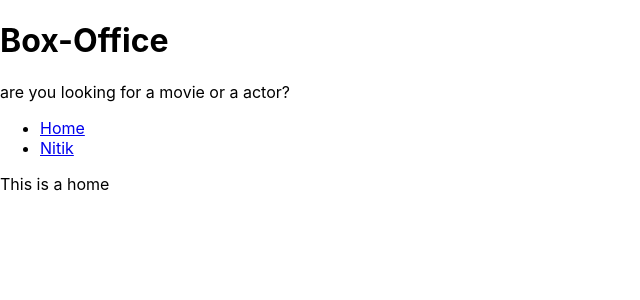
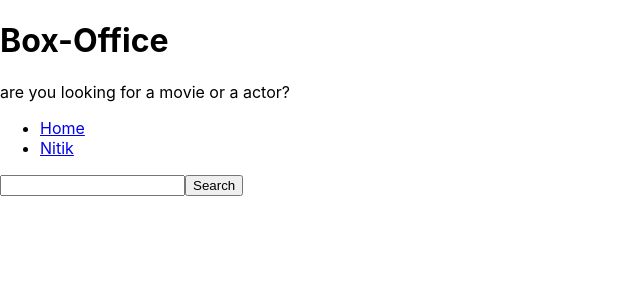
Before and after one commit to nitik1008/box-office, a React (Create React App) app: page / in a window 1280 px wide. Shown: the top 300 px of the page, without its empty margins (0-640 px from the left). Built offline with nearby package versions, Linux system fonts and the light colour scheme.

Commit message:
created input and fetch results from tv maze api

```diff
--- a/src/pages/Home.js
+++ b/src/pages/Home.js
@@ -1,8 +1,41 @@
-import React from 'react';
+import React, { useState } from 'react';
 import MainPageLayout from '../components/MainPageLayout';
 
 const Home = () => {
-  return <MainPageLayout>This is a home</MainPageLayout>;
+  const [input, setInput] = useState('');
+
+  const onSearch = () => {
+    // https://api.tvmaze.com/search/shows?q=girls
+    fetch(`https://api.tvmaze.com/search/shows?q=${input}`)
+      .then(r => r.json())
+      .then(result => {
+        console.log(result);
+      });
+  };
+
+  const onInputChange = ev => {
+    setInput(ev.target.value);
+  };
+
+  const onKeyDown = ev => {
+    if (ev.keyCode === 13) {
+      onSearch();
+    }
+  };
+
+  return (
+    <MainPageLayout>
+      <input
+        type="text"
+        onChange={onInputChange}
+        onKeyDown={onKeyDown}
+        value={input}
+      />
+      <button type="button" onClick={onSearch}>
+        Search
+      </button>
+    </MainPageLayout>
+  );
 };
 
 export default Home;
```
Also changed, not shown: 1 other file (tests, documents, lock files or other folders).
